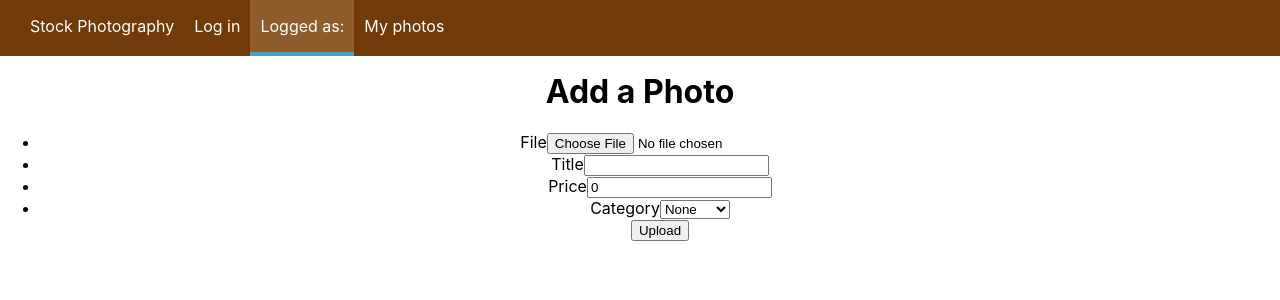
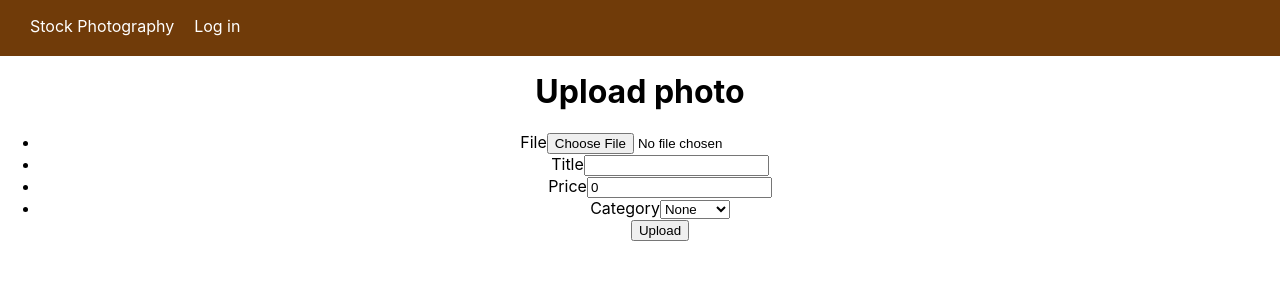
Before and after one commit to sochacki111/stock-photography-shop, a React (Create React App) app in the folder frontend/: page /new-photo in a window 1280 px wide. Shown: the top 300 px of the page. Built offline with nearby package versions, Linux system fonts and the light colour scheme.

Commit message:
Feature finished

```diff
--- a/frontend/src/components/Navigation/NavigationItems/NavigationItems.js
+++ b/frontend/src/components/Navigation/NavigationItems/NavigationItems.js
@@ -2,6 +2,7 @@ import React from 'react';
 
 import classes from './NavigationItems.module.css';
 import NavigationItem from './NavigationItem/NavigationItem';
+import Auxiliary from '../../../hoc/Auxiliary/Auxiliary';
 
 const navigationItems = (props) => (
   <ul className={classes.NavigationItems}>
@@ -9,17 +10,18 @@ const navigationItems = (props) => (
       Stock Photography
     </NavigationItem>
     {props.isAuthenticated ? (
-      <NavigationItem link="/new-photo">New Photo</NavigationItem>
-    ) : null}
-    {!props.isAuthenticated ? (
+      <Auxiliary>
+        <NavigationItem link="/new-photo">Upload photo</NavigationItem>
+        <NavigationItem link="/my-photos">My photos</NavigationItem>
+        <li>Logged as: {props.currentUser}</li>
+        {/* <NavigationItem link="/new-photo">
+          Logged as: {props.currentUser}
+        </NavigationItem> */}
+        <NavigationItem link="/logout">Logout</NavigationItem>
+      </Auxiliary>
+    ) : (
       <NavigationItem link="/auth">Log in</NavigationItem>
-    ) : (
-      <NavigationItem link="/logout">Logout</NavigationItem>
     )}
-    <NavigationItem link="/new-photo">
-      Logged as: {props.currentUser}
-    </NavigationItem>
-    <NavigationItem link="/my-photos">My photos</NavigationItem>
   </ul>
 );
 
--- a/frontend/src/containers/NewPhoto/NewPhoto.tsx
+++ b/frontend/src/containers/NewPhoto/NewPhoto.tsx
@@ -69,7 +69,7 @@ class NewPhoto extends Component<IProps, IState> {
   render() {
     return (
       <div>
-        <h1>Add a Photo</h1>
+        <h1>Upload photo</h1>
         <form>
           <ul>
             <li>
```
